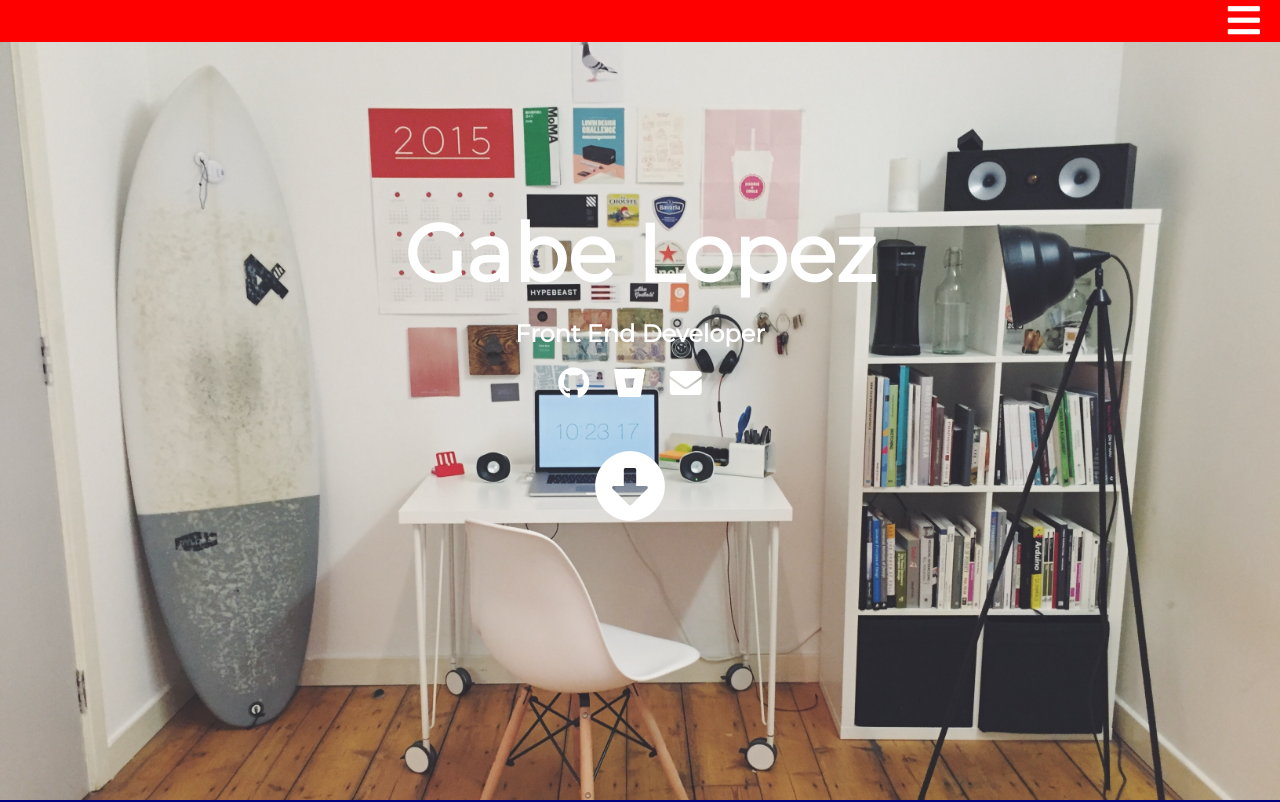
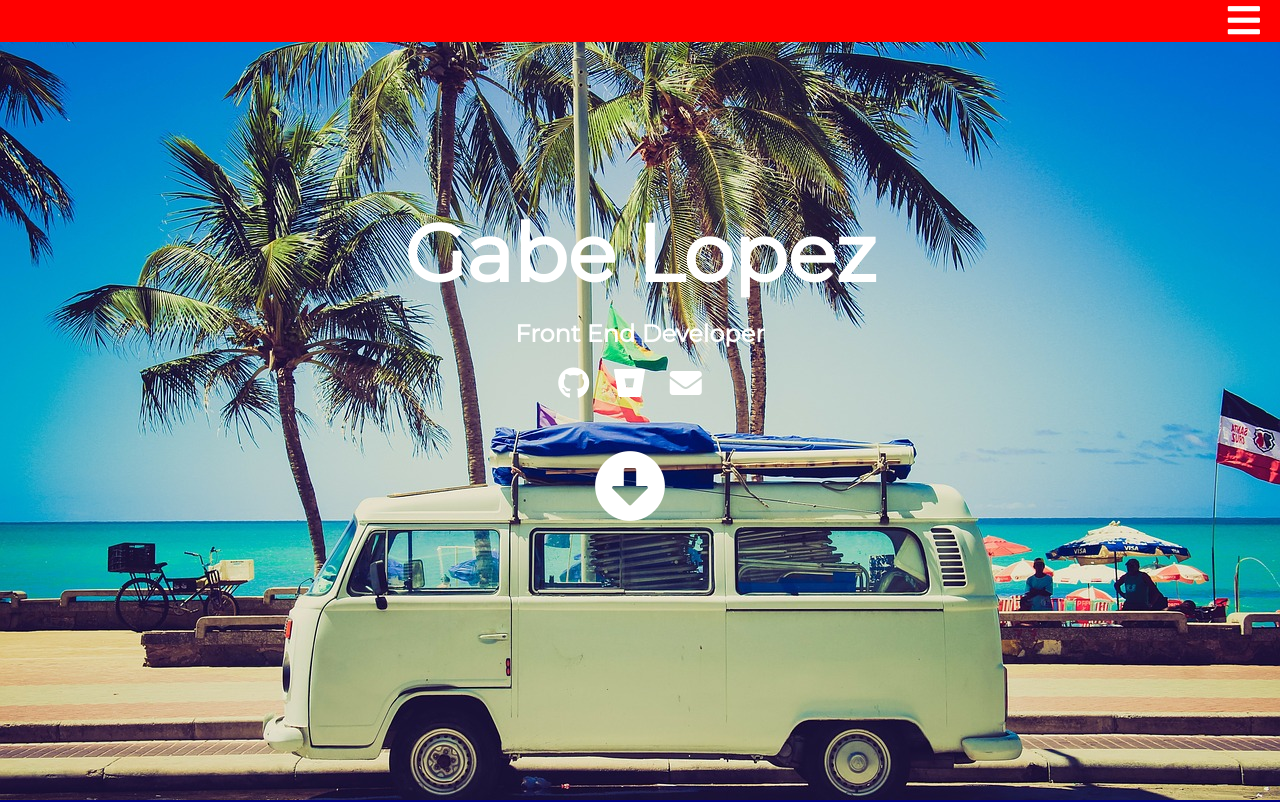
Before and after one commit to gLo-810/portfolio-site, a website: page app/index.html in a window 1280 px wide. Shown: the top 802 px of the page. Drawn offline with Linux system fonts and the light colour scheme.

Commit message:
added new image

```diff
--- a/app/assets/styles/modules/_hero.css
+++ b/app/assets/styles/modules/_hero.css
@@ -1,9 +1,13 @@
 .hero {
   /* background-color: navy; */
-  background-image: url('../../assets/images/office-surf.jpg');
+  background-image: url('../../assets/images/small-vw.jpg');
   background-size: cover;
   height: 100vh;
   max-width: 100%;
+
+  @mixin atMedium {
+      background-image: url('../../assets/images/medium-vw.jpg');
+  }
 
 
   h1 {
--- a/app/temp/styles/main.css
+++ b/app/temp/styles/main.css
@@ -464,13 +464,22 @@ body {
 
 .hero {
   /* background-color: navy; */
-  background-image: url('../../assets/images/office-surf.jpg');
+  background-image: url('../../assets/images/small-vw.jpg');
   background-size: cover;
   height: 100vh;
   max-width: 100%;
 
 
 }
+
+@media (min-width: 768px) {
+
+.hero {
+      background-image: url('../../assets/images/medium-vw.jpg')
+
+
+}
+  }
 
 .hero h1 {
     margin: 0;
```
Also changed, not shown: app/assets/images/large-vw.jpg (added), app/assets/images/medium-vw.jpg (added), app/assets/images/small-vw.jpg (added).
